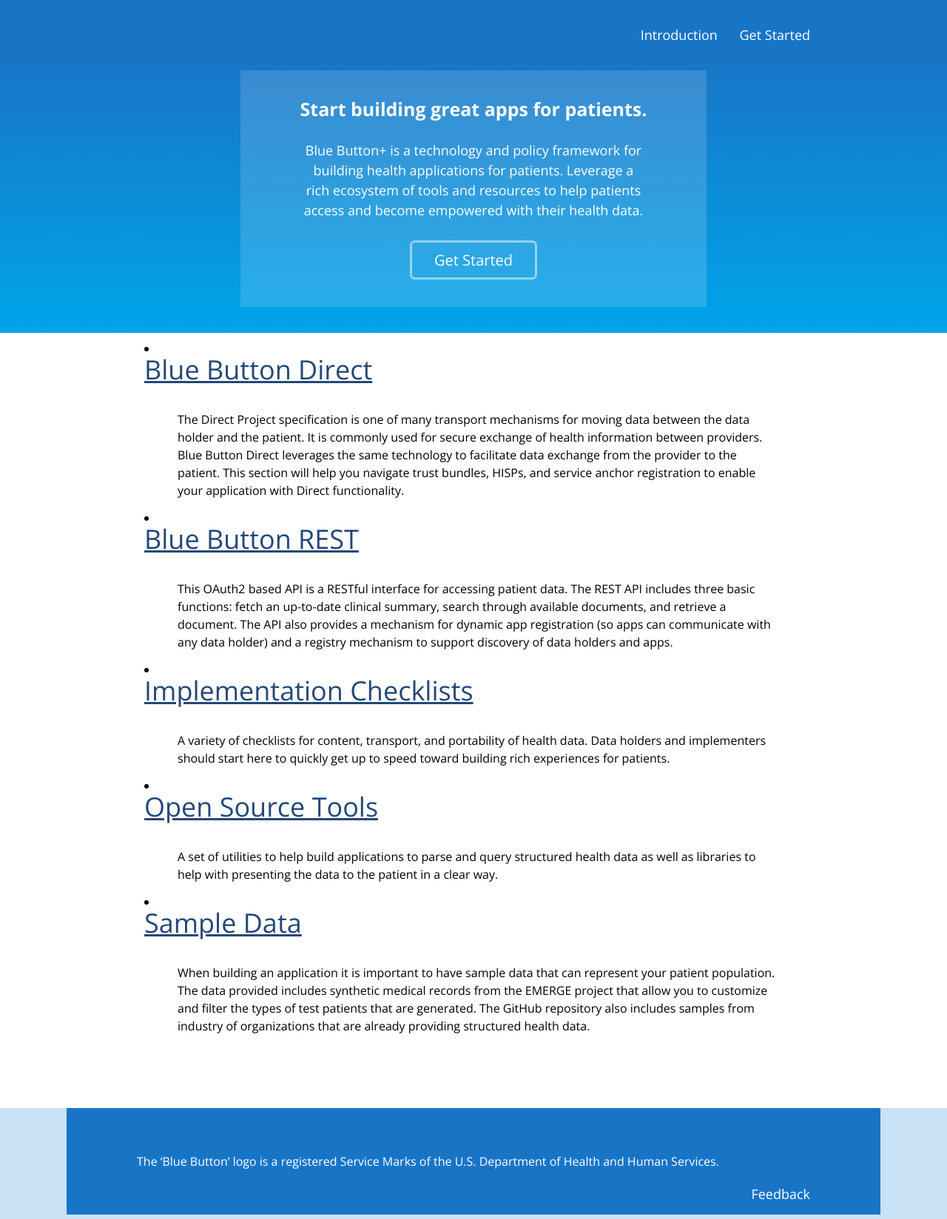
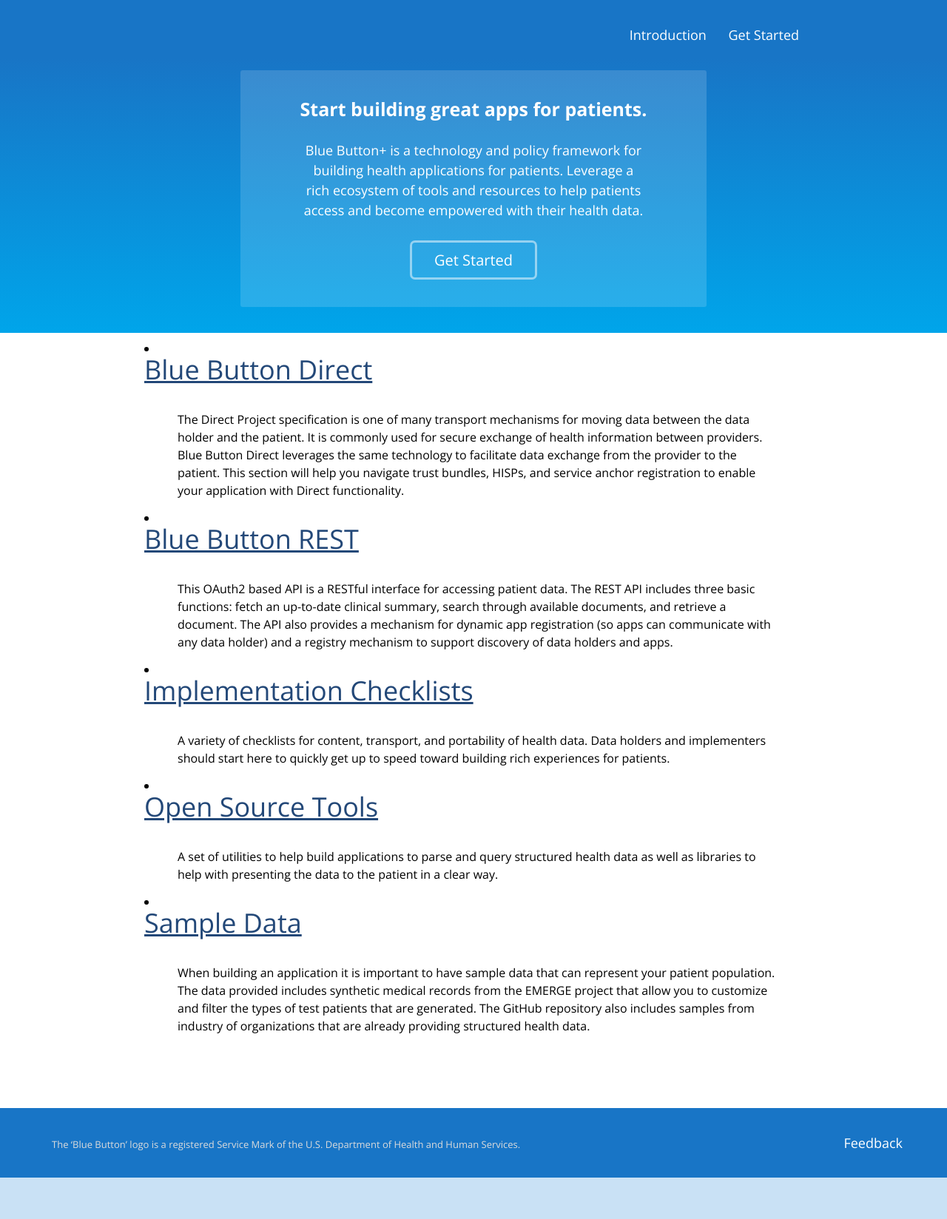
Before and after one commit to blue-button/blue-button-toolkit, a Jekyll site: the page built from index.md, in a window 1280 px wide. Shown: the whole page at 74% size. Built offline with Jekyll 4.4.1, drawn with Linux system fonts in a browser that asks for light colours; nearby versions of some CDN libraries; library files that are not in the unit come from our copies; Markdown is read by kramdown in place of the engine named in the settings; after the commit the page ends 1592 px from its top, so only the background shows below that.

Commit message:
Footer styles and disclaimer.

```diff
--- a/_includes/footer.html
+++ b/_includes/footer.html
@@ -1,12 +1,12 @@
 
 <div class="section footer">
-  <div class="content header">
-  	<p>The ‘Blue Button’ logo is a registered Service Marks of the U.S. Department of Health and Human Services. </p>
+
   	<nav><ul>
+  	<li class="disclaimer">The ‘Blue Button’ logo is a registered Service Mark of the U.S. Department of Health and Human Services.</li>
   		<li>
-  			<a href="mailto:bluebutton@hhs.gov">Feedback</a>
+  			 <a href="mailto:bluebutton@hhs.gov">Feedback</a>
   		</li>
 	</ul>
 	</nav>
-  </div>
+
 </div>
--- a/_includes/header.html
+++ b/_includes/header.html
@@ -1,3 +1,6 @@
+<script src="../js/jquery-1.11.1.min.js"></script>
+<script src="../js/jquery.accordion.js"></script>
+<script src="../js/selector.js"></script>
 <div class="section header center">
   <div class="content">
     <nav>
@@ -6,8 +9,8 @@
         Blue Button Guide
       </a> -->
       <ul>
-        <li><a href="#introduction">Introduction</a></li>
-        <li><a href="#getstarted">Get Started</a></li>
+        <li><a class="scroll" href="#intro-title">Introduction</a></li>
+        <li><a class= "scroll" href="#what">Get Started</a></li>
       </ul>
     </nav>
   </div>
--- a/_layouts/selector.html
+++ b/_layouts/selector.html
@@ -1,9 +1,6 @@
 ---
 layout: main
 ---
-<script src="../js/jquery-1.11.1.min.js"></script>
-<script src="../js/jquery.accordion.js"></script>
-<script src="../js/selector.js"></script>
 <div class="section home first">
 	<div class="content">
 		<div class="box">
@@ -23,7 +20,7 @@
 	</div>
 
 
-	<h2>Introduction to Blue Button</h2>
+	<h2 id="intro-title">Introduction to Blue Button</h2>
 	<div class="intro-section odd" id="intro-section1">What is “Blue Button”?<span></span></div>
 	<div>
 		<p>Blue Button is a nationally recognized symbol indicating to consumers that they can get their own health records electronically from doctors, hospitals, and other health care providers, such as pharmacies and health insurance plans.  With electronic access to their health records, consumers can check them for accuracy and completeness, share them with people they trust—in case of emergency or to coordinate care among different providers—and reference them as needed. Health records may include clinical information from doctors and hospitals, health insurance claims, prescription histories, and lab/diagnostic test results.</p>
--- a/css/main.css
+++ b/css/main.css
@@ -187,11 +187,57 @@
 /* footer */
 
 .section.footer {
-  height: 150px;
+  	color: white;
+		background: #1875c6;
+		font-size: 18px;
+		padding-top: 25px;
+		padding-bottom: 25px;
+}
+
+.footer nav {
+	display: inline;
+}
+
+.footer nav .logo {
+	float: left;
+	width: 50px;
+	height: 50px;
+	position: relative;
+	top: -14px;
+	margin-right: 10px;
+	background: url(../img/bb_logo.svg);
+}
+
+.footer nav a {
+	color: #fff;
+	text-decoration: none;
+	float: right;
+}
+
+.footer nav a.logo-link {
+	font-weight: bold;
+}
+
+.footer nav a:hover {
+	border-bottom: 2px solid #b4dff5;
+	border-bottom: 2px solid rgba(255, 255, 255, .7);
+}
+
+.footer nav ul {
+	list-style: none;
+}
+
+.footer nav ul li {
+	display: inline;
+}
+
+.footer .disclaimer {
+	font-size:small;
+	color:#DBDBDB!important;
 }
 
 .section.footer .content {
-  padding: 50px;
+
 }
 
 /* table */
@@ -349,3 +395,7 @@
 .resource_img {
 
 }
+
+div nav ul {
+	padding: 10px 60px;
+}
```
